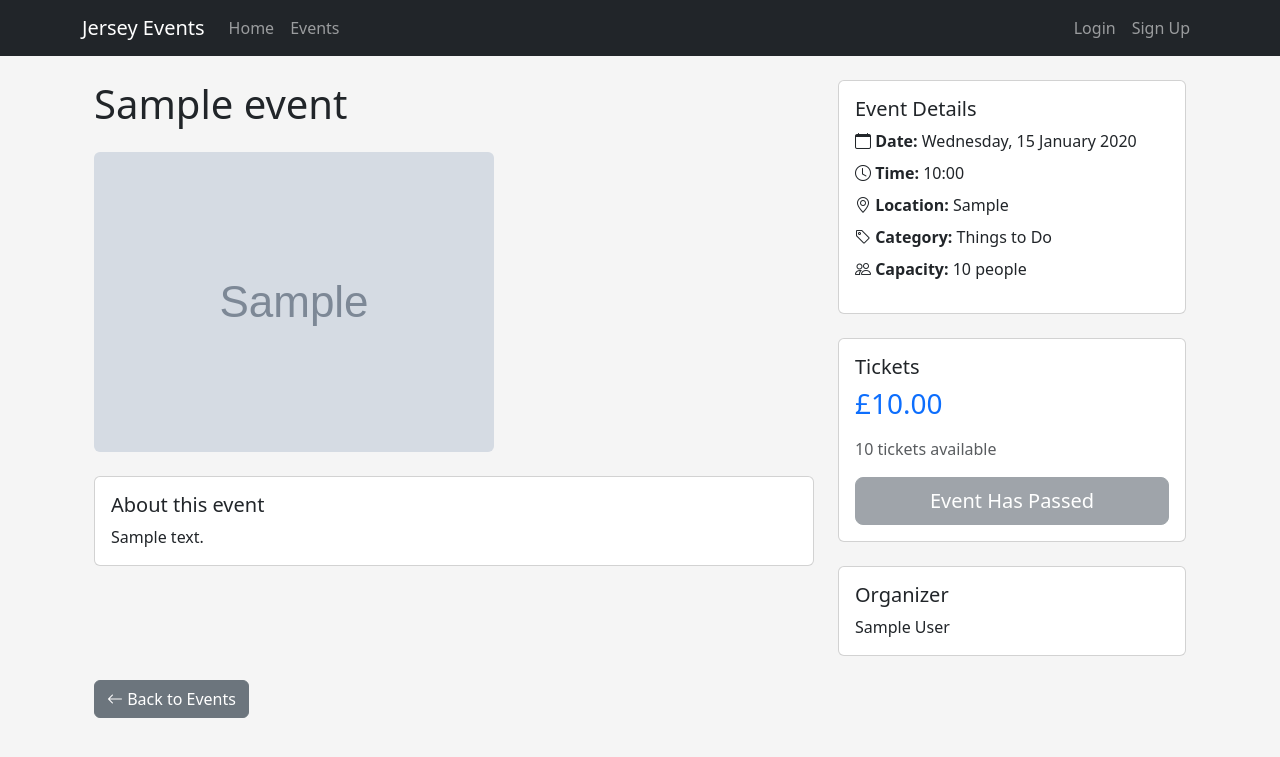
After one commit to jgalan247/jersey-events, a Django app: template templates/events/event_detail.html in a window 1280 px wide. The commit adds this page. Shown: the top 757 px of the page. Run offline with Django 5.2, Linux system fonts and the light colour scheme; the template is opened without the code that fills it: values that come from a table or form of the project are taken from there, others are empty; tables that the repository leaves empty hold one stand-in row (values such as "Sample post"); grey boxes marked "Sample" are stand-in pictures.

Commit message:
feat: add event detail view with full event information

```diff
--- a/templates/base.html
+++ b/templates/base.html
@@ -4,51 +4,64 @@
     <meta charset="UTF-8">
     <meta name="viewport" content="width=device-width, initial-scale=1.0">
     <title>{% block title %}Jersey Events{% endblock %}</title>
+    <!-- Bootstrap CSS -->
+    <link href="https://cdn.jsdelivr.net/npm/bootstrap@5.3.0/dist/css/bootstrap.min.css" rel="stylesheet">
+    <!-- Bootstrap Icons -->
+    <link rel="stylesheet" href="https://cdn.jsdelivr.net/npm/bootstrap-icons@1.11.3/font/bootstrap-icons.min.css">
     <style>
         body {
-            font-family: Arial, sans-serif;
-            margin: 0;
-            padding: 20px;
             background-color: #f5f5f5;
-        }
-        nav {
-            background-color: #333;
-            color: white;
-            padding: 1rem;
-            margin: -20px -20px 20px -20px;
-        }
-        nav a {
-            color: white;
-            text-decoration: none;
-            margin-right: 20px;
-        }
-        .container {
-            max-width: 800px;
-            margin: 0 auto;
-            background: white;
-            padding: 20px;
-            border-radius: 5px;
         }
     </style>
 </head>
 <body>
-    <nav>
-        <a href="{% url 'home' %}">Home</a>
-        {% if user.is_authenticated %}
-            <a href="{% url 'accounts:profile' %}">Profile</a>
-            <a href="{% url 'accounts:logout' %}">Logout</a>
-            <span style="float: right;">{{ user.email }} ({{ user.role }})</span>
-        {% else %}
-            <a href="{% url 'accounts:login' %}">Login</a>
-            <a href="{% url 'accounts:signup' %}">Sign Up</a>
-        {% endif %}
+    <nav class="navbar navbar-expand-lg navbar-dark bg-dark">
+        <div class="container">
+            <a class="navbar-brand" href="{% url 'accounts:home' %}">Jersey Events</a>
+            <button class="navbar-toggler" type="button" data-bs-toggle="collapse" data-bs-target="#navbarNav">
+                <span class="navbar-toggler-icon"></span>
+            </button>
+            <div class="collapse navbar-collapse" id="navbarNav">
+                <ul class="navbar-nav me-auto">
+                    <li class="nav-item">
+                        <a class="nav-link" href="{% url 'accounts:home' %}">Home</a>
+                    </li>
+                    <li class="nav-item">
+                        <a class="nav-link" href="{% url 'events:event_list' %}">Events</a>
+                    </li>
+                </ul>
+                <ul class="navbar-nav ms-auto">
+                    {% if user.is_authenticated %}
+                        <li class="nav-item">
+                            <a class="nav-link" href="{% url 'accounts:profile' %}">Profile</a>
+                        </li>
+                        <li class="nav-item">
+                            <a class="nav-link" href="{% url 'accounts:logout' %}">Logout</a>
+                        </li>
+                        <li class="nav-item">
+                            <span class="navbar-text ms-3">
+                                {{ user.email }} ({{ user.role }})
+                            </span>
+                        </li>
+                    {% else %}
+                        <li class="nav-item">
+                            <a class="nav-link" href="{% url 'accounts:login' %}">Login</a>
+                        </li>
+                        <li class="nav-item">
+                            <a class="nav-link" href="{% url 'accounts:signup' %}">Sign Up</a>
+                        </li>
+                    {% endif %}
+                </ul>
+            </div>
+        </div>
     </nav>
 
-    <div class="container">
+    <div class="container mt-4">
         {% if messages %}
             {% for message in messages %}
-                <div style="padding: 10px; margin-bottom: 10px; background-color: #d4edda; border: 1px solid #c3e6cb; border-radius: 4px;">
+                <div class="alert alert-success alert-dismissible fade show" role="alert">
                     {{ message }}
+                    <button type="button" class="btn-close" data-bs-dismiss="alert" aria-label="Close"></button>
                 </div>
             {% endfor %}
         {% endif %}
@@ -56,5 +69,8 @@
         {% block content %}
         {% endblock %}
     </div>
+
+    <!-- Bootstrap JS Bundle -->
+    <script src="https://cdn.jsdelivr.net/npm/bootstrap@5.3.0/dist/js/bootstrap.bundle.min.js"></script>
 </body>
 </html>
--- /dev/null
+++ b/templates/events/event_detail.html
@@ -0,0 +1,95 @@
+{% extends 'base.html' %}
+
+{% block title %}{{ event.title }} - Jersey Events{% endblock %}
+
+{% block content %}
+<div class="container mt-4">
+    <div class="row">
+        <div class="col-lg-8">
+            <h1 class="mb-4">{{ event.title }}</h1>
+
+            {% if event.image %}
+                <img src="{{ event.image.url }}" class="img-fluid rounded mb-4" alt="{{ event.title }}">
+            {% else %}
+                <div class="bg-secondary d-flex align-items-center justify-content-center rounded mb-4" style="height: 400px;">
+                    <span class="text-white h3">No image available</span>
+                </div>
+            {% endif %}
+
+            <div class="card mb-4">
+                <div class="card-body">
+                    <h5 class="card-title">About this event</h5>
+                    <p class="card-text" style="white-space: pre-line;">{{ event.description }}</p>
+                </div>
+            </div>
+        </div>
+
+        <div class="col-lg-4">
+            <div class="card mb-4">
+                <div class="card-body">
+                    <h5 class="card-title">Event Details</h5>
+                    <ul class="list-unstyled">
+                        <li class="mb-2">
+                            <i class="bi bi-calendar"></i>
+                            <strong>Date:</strong> {{ event.date_time|date:"l, d F Y" }}
+                        </li>
+                        <li class="mb-2">
+                            <i class="bi bi-clock"></i>
+                            <strong>Time:</strong> {{ event.date_time|date:"H:i" }}
+                        </li>
+                        <li class="mb-2">
+                            <i class="bi bi-geo-alt"></i>
+                            <strong>Location:</strong> {{ event.location }}
+                        </li>
+                        <li class="mb-2">
+                            <i class="bi bi-tag"></i>
+                            <strong>Category:</strong> {{ event.get_category_display }}
+                        </li>
+                        <li class="mb-2">
+                            <i class="bi bi-people"></i>
+                            <strong>Capacity:</strong> {{ event.capacity }} people
+                        </li>
+                    </ul>
+                </div>
+            </div>
+
+            <div class="card mb-4">
+                <div class="card-body">
+                    <h5 class="card-title">Tickets</h5>
+                    <p class="h3 text-primary mb-3">£{{ event.price }}</p>
+                    <p class="text-muted mb-3">{{ event.available_tickets }} tickets available</p>
+
+                    {% if event.is_upcoming %}
+                        {% if user.is_authenticated %}
+                            <button class="btn btn-primary btn-lg w-100" disabled>
+                                Buy Tickets (Coming Soon)
+                            </button>
+                        {% else %}
+                            <a href="{% url 'accounts:login' %}" class="btn btn-primary btn-lg w-100">
+                                Login to Buy Tickets
+                            </a>
+                        {% endif %}
+                    {% else %}
+                        <button class="btn btn-secondary btn-lg w-100" disabled>
+                            Event Has Passed
+                        </button>
+                    {% endif %}
+                </div>
+            </div>
+
+            <div class="card">
+                <div class="card-body">
+                    <h5 class="card-title">Organizer</h5>
+                    <p class="mb-0">{{ event.owner.get_full_name|default:event.owner.email }}</p>
+                </div>
+            </div>
+        </div>
+    </div>
+
+    <div class="mt-4">
+        <a href="{% url 'events:event_list' %}" class="btn btn-secondary">
+            <i class="bi bi-arrow-left"></i> Back to Events
+        </a>
+    </div>
+</div>
+{% endblock %}
```
Also changed, not shown: templates/events/event_list.html (added, +75 -0 lines), templates/home.html (+26 -8 lines).
